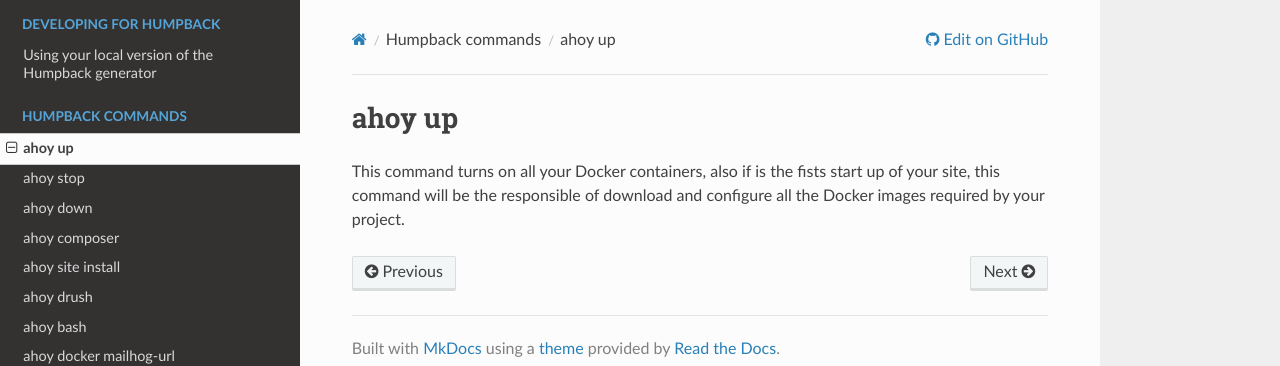
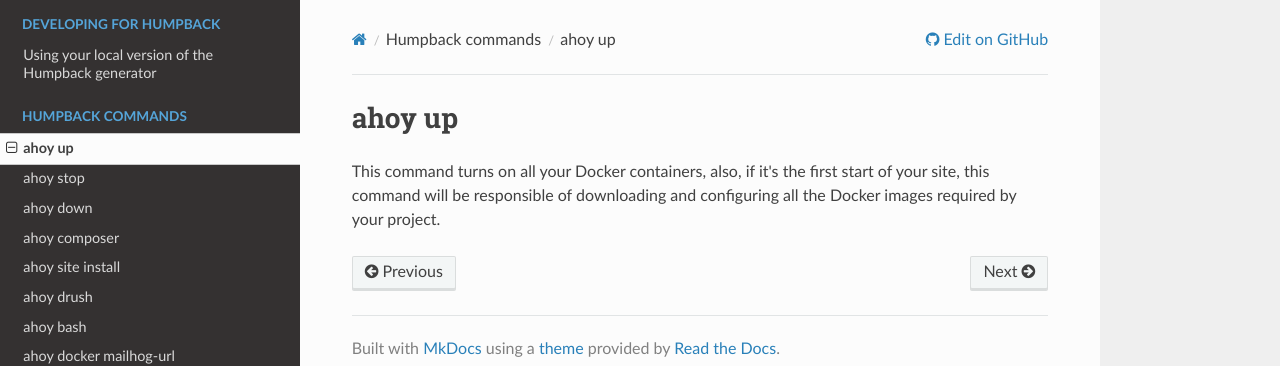
Before and after one commit to humpbackdev/humpback-docs, an MkDocs documentation site: the page built from docs/humpback-commands/ahoy-up.md, in a window 1280 px wide. Shown: the top 366 px of the page. Built offline with MkDocs 1.6.1, drawn with Linux system fonts in a browser that asks for light colours; nearby versions of some CDN libraries; old or Windows-style settings are respelled for this version of MkDocs.

Commit message:
Correct ahoy up command sintax.

```diff
--- a/docs/humpback-commands/ahoy-up.md
+++ b/docs/humpback-commands/ahoy-up.md
@@ -1,2 +1,2 @@
 # ahoy up
-This command turns on all your Docker containers, also if is the fists start up of your site, this command will be the responsible of download and configure all the Docker images required by your project.
+This command turns on all your Docker containers, also, if it's the first start of your site, this command will be responsible of downloading and configuring all the Docker images required by your project.
```
